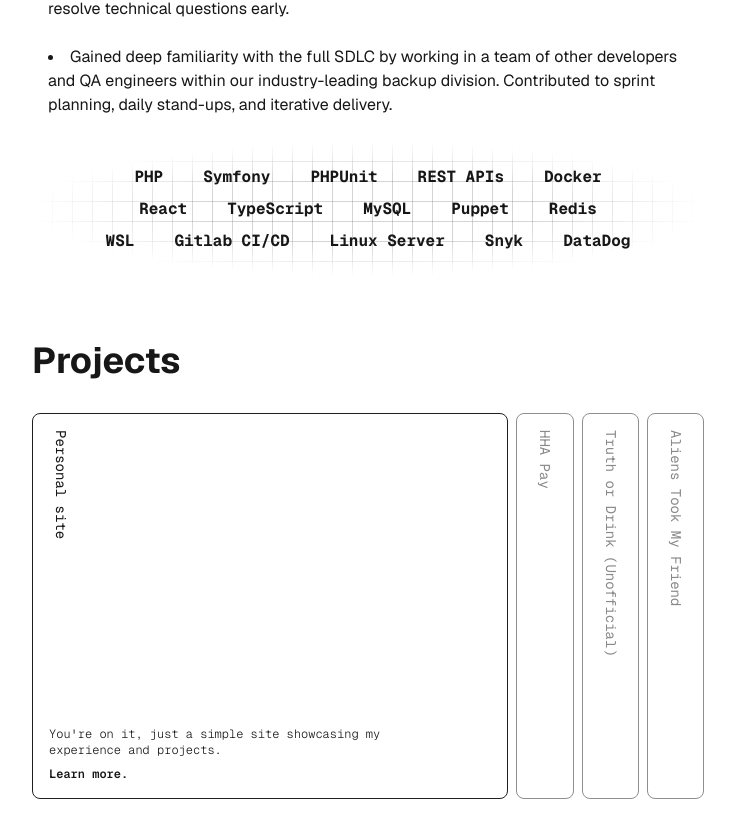
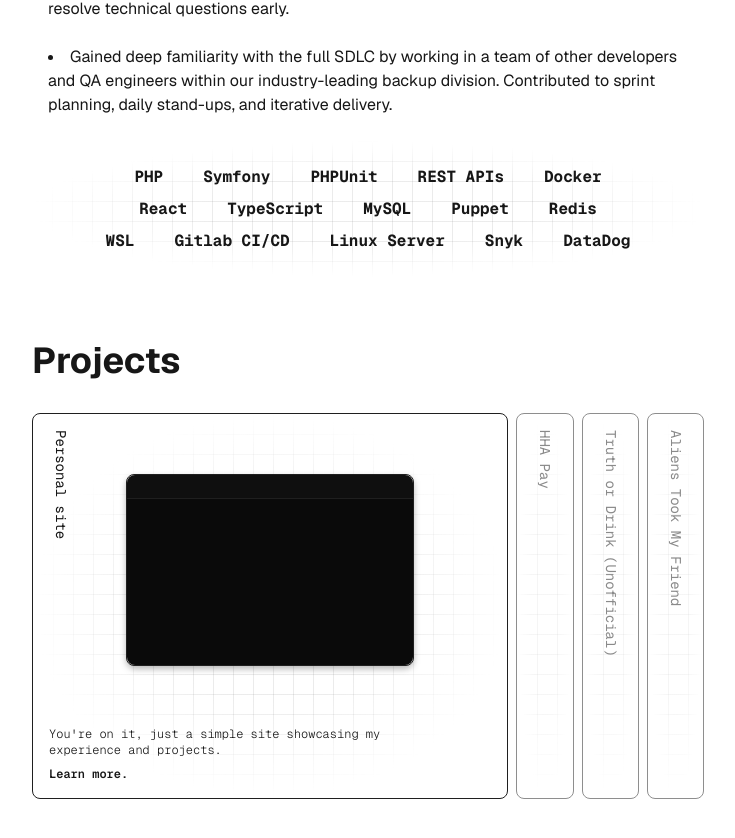
Before and after one commit to ricardocolom64/site, a Next.js app: page / in a window 1280 px wide. Shown: the part 1375-2213 px from the top of the page, without its empty margins (272-1007 px from the left). Built offline with nearby package versions, Linux system fonts and the light colour scheme.

Commit message:
project cards starting to look nice

```diff
--- a/app/components/Projects.tsx
+++ b/app/components/Projects.tsx
@@ -4,24 +4,52 @@ import { useState } from "react";
 
 export default function Projects() {
     const [activeCard, setActiveCard] = useState(0);
+    const [isHovering, setIsHovering] = useState(false);
+
+    const WebApp = () => {
+        return (
+            <div className="absolute w-72 h-48 rounded-lg border-1 border-[#1F1F1F] drop-shadow-md drop-shadow-[#1F1F1F50]">
+                <div className="flex flex-col justify-start w-full h-full rounded-lg">
+                    <div className="h-6 bg-[#0f0f0f] rounded-t-lg border-b-1 border-[#1F1F1F]"></div>
+                    <div className="flex-1 bg-[#0A0A0A] rounded-b-lg"></div>
+                </div>
+            </div>
+        )
+    }
+
+    const MobileApp = () => {
+        return (
+            <div className="absolute w-24 h-48 rounded-lg border-1 border-[#1F1F1F] drop-shadow-md drop-shadow-[#1F1F1F50]">
+                <div className="flex flex-col justify-start w-full h-full rounded-lg">
+                    <div className="absolute self-center top-2 w-8 h-2 bg-[#0f0f0f] rounded-md"></div>
+                    <div className="flex-1 bg-[#FFFFFF] rounded-t-lg"></div>
+                    <div className="h-6 bg-[#0f0f0f] rounded-b-lg border-t-1 border-[#1F1F1F]"></div>
+                </div>
+            </div>
+        )
+    }
 
     const projectData = [
         {
+            type: "web",
             title: "Personal site",
             description: "You're on it, just a simple site showcasing my experience and projects.",
             cta: "Learn more."
         },
         {
+            type: "web",
             title: "HHA Pay",
             description: "Proprietary healthcare payroll web app for a local family business.",
             cta: "Learn more."
         },
         {
+            type: "mobile",
             title: "Truth or Drink (Unofficial)",
             description: "The viral Truth or Drink card game by Cut, now as an unofficial mobile port. Played with friends at few parties.",
             cta: "Learn more."
         },
         {
+            type: "web",
             title: "Aliens Took My Friend",
             description: "Your fellow astronaut friend has been kidnapped and taken onboard an alien spaceship. Developed in less than 36 hours for KnightHacks 2021.",
             cta: "Learn more."
@@ -38,28 +66,49 @@ export default function Projects() {
                 {projectData.map((project, index) => (
                     <div
                         key={index}
-                        onMouseEnter={() => setActiveCard(index)}
-                        className={`border border-[#1F1F1F] rounded-lg font-[family-name:var(--font-geist-mono)] transition-all duration-300 ${activeCard === index ? 'w-full' : 'w-20 opacity-50'}`}
+                        onMouseEnter={() => {
+                            setActiveCard(index);
+                            setIsHovering(true);
+                        }}
+                        onMouseLeave={() => setIsHovering(false)}
+                        className={`border border-[#1F1F1F] rounded-lg font-[family-name:var(--font-geist-mono)] transition-all duration-500 ease-in-out ${activeCard === index ? 'w-full' : 'w-20 opacity-50'}`}
                     >
                         <div
-                            className={`h-96 relative transition-all duration-300 ease-in-out overflow-hidden`}
+                            className={`h-96 relative transition-all overflow-hidden`}
                         >
                             <div className="w-max absolute top-4 left-[38px] origin-top-left rotate-90 text-sm">
                                 {project.title}
                             </div>
-                            <div
-                                className={`absolute bottom-4 w-96 left-4 text-xs font-light transition-opacity duration-300 ${activeCard === index ? 'opacity-100' : 'opacity-0 pointer-events-none'
-                                    }`}
-                            >
-                                <div>{project.description}</div>
-                                <div className="mt-2 font-semibold">
-                                    {project.cta}
+                            <div className={`w-full h-full relative`}>
+                                <div className="absolute inset-0 bg-[linear-gradient(to_right,#77777725_1px,transparent_1px),linear-gradient(to_bottom,#77777725_1px,transparent_1px)] bg-[size:20px_20px] [mask-image:radial-gradient(ellipse_50%_50%_at_50%_50%,#000_50%,transparent_100%)]"></div>
+                                {/* <div className={`z-10 bg-yellow-500 absolute origin-center transition-all duration-300 ${activeCard === index && isHovering ? 'opacity-100' : 'opacity-0'}`}>
+                                    HOVERING
+                                </div> */}
+                                <div className={`w-full h-full flex flex-col justify-end items-start transition-opacity duration-500 ${activeCard === index ? 'opacity-100' : 'opacity-0 pointer-events-none'}`}>
+                                    <div className={`w-full flex-1 flex items-center justify-center transition-all duration-300 ${activeCard === index && isHovering ? 'drop-shadow-md drop-shadow-[#1F1F1F]' : 'opacity-100'}`}>
+                                        {
+                                            project.type === "web" && (<WebApp />)
+                                        }
+                                        {
+                                            project.type === "mobile" && (<MobileApp />)
+                                        }
+                                    </div>
+                                    <div className="h-18">
+                                        <div
+                                            className={`absolute bottom-4 w-96 left-4 text-xs font-light`}
+                                        >
+                                            <div>{project.description}</div>
+                                            <div className="mt-2 font-semibold">
+                                                {project.cta}
+                                            </div>
+                                        </div>
+                                    </div>
                                 </div>
                             </div>
                         </div>
                     </div>
                 ))}
             </div>
-        </div>
+        </div >
     );
 }
--- a/app/components/WorkExperience.tsx
+++ b/app/components/WorkExperience.tsx
@@ -78,7 +78,7 @@ export default function WorkExperience() {
                     </div>
                     {/* Tools */}
                     <div className="flex flex-col relative">
-                        <div className="absolute inset-0 bg-[linear-gradient(to_right,#77777750_1px,transparent_1px),linear-gradient(to_bottom,#77777750_1px,transparent_1px)] bg-[size:20px_20px] [mask-image:radial-gradient(ellipse_50%_50%_at_50%_50%,#000_50%,transparent_100%)]"></div>
+                        <div className="absolute inset-0 bg-[linear-gradient(to_right,#77777725_1px,transparent_1px),linear-gradient(to_bottom,#77777725_1px,transparent_1px)] bg-[size:20px_20px] [mask-image:radial-gradient(ellipse_50%_50%_at_50%_50%,#000_50%,transparent_100%)]"></div>
                         <div className="z-10 flex flex-col font-bold my-6 font-[family-name:var(--font-geist-mono)] gap-2">
                             <div className="flex flex-row self-center gap-10">
                                 <div>
```
